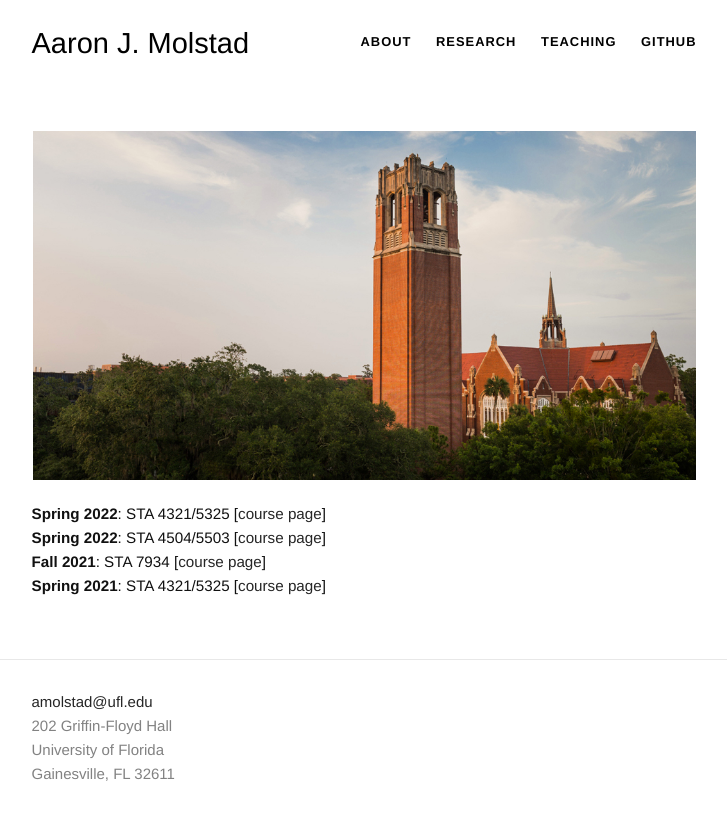
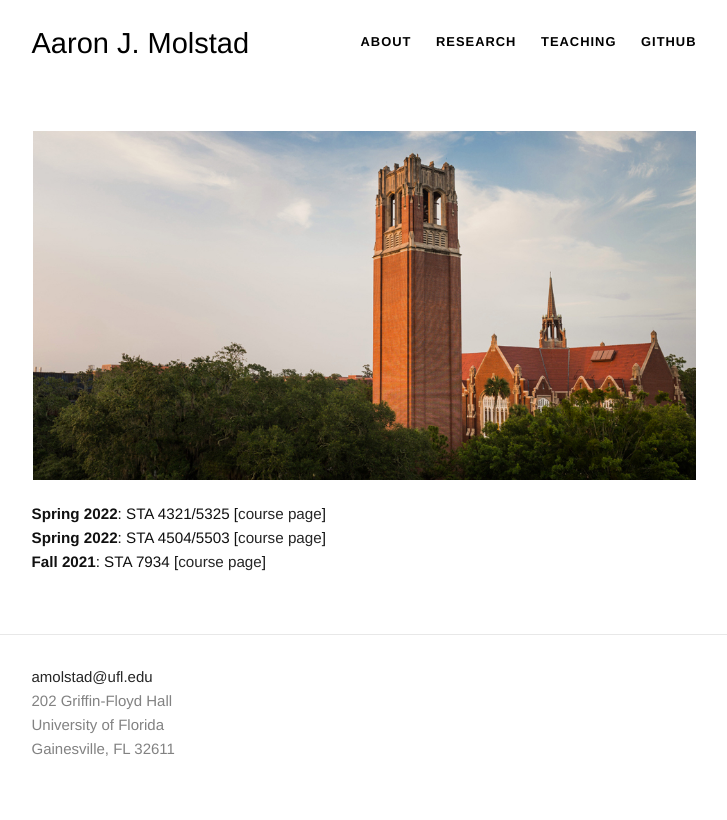
Before and after one commit to ajmolstad/ajmolstad.github.io, a Jekyll site: the page built from teaching.md, in a window 1280 px wide. Shown: the top 820 px of the page, without its empty margins (276-1003 px from the left). Built offline with Jekyll 4.4.1, drawn with Linux system fonts in a browser that asks for light colours.

Commit message:
Update teaching.md

```diff
--- a/teaching.md
+++ b/teaching.md
@@ -7,4 +7,3 @@ permalink: /teaching/
 **Spring 2022**: STA 4321/5325 [[course page](/S22_STA4321)]
 **Spring 2022**: STA 4504/5503 [[course page](/S22_STA4504)]
 **Fall 2021**: STA 7934 [[course page](/archivedCourses/F21_STA7934)]
-**Spring 2021**: STA 4321/5325 [[course page](/archivedCourses/S21_STA4321)]
```
